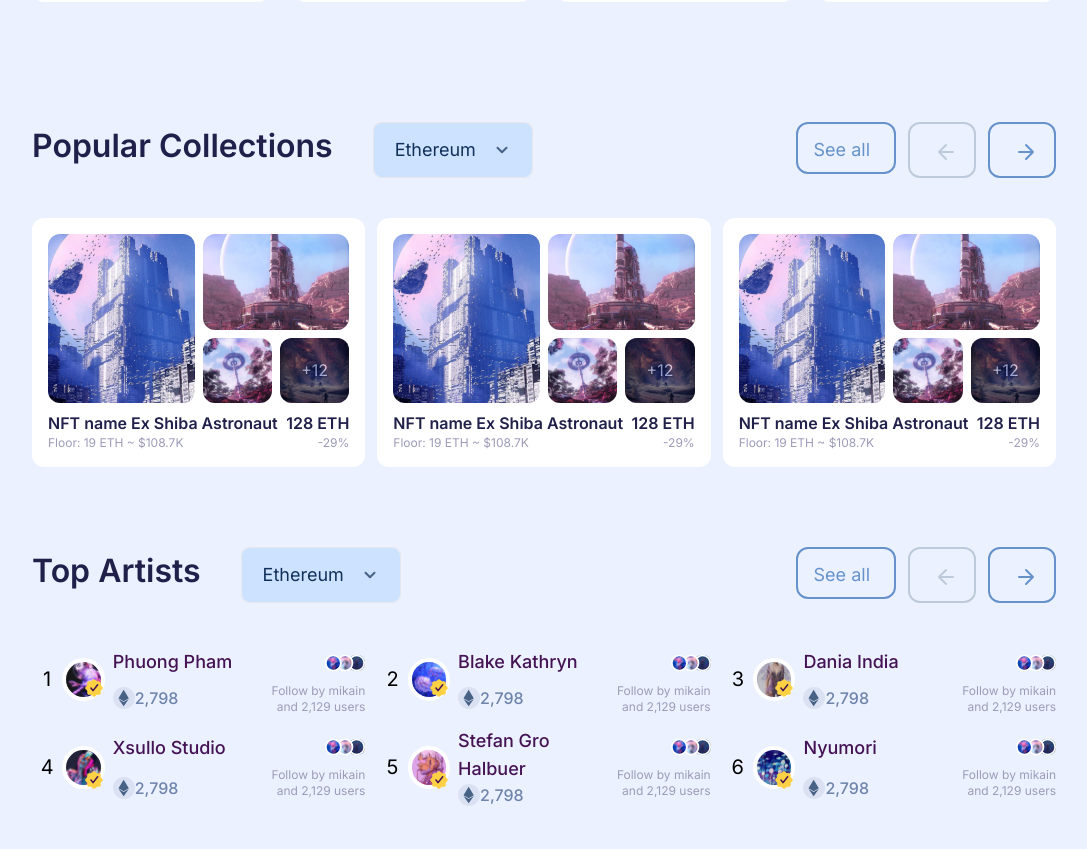
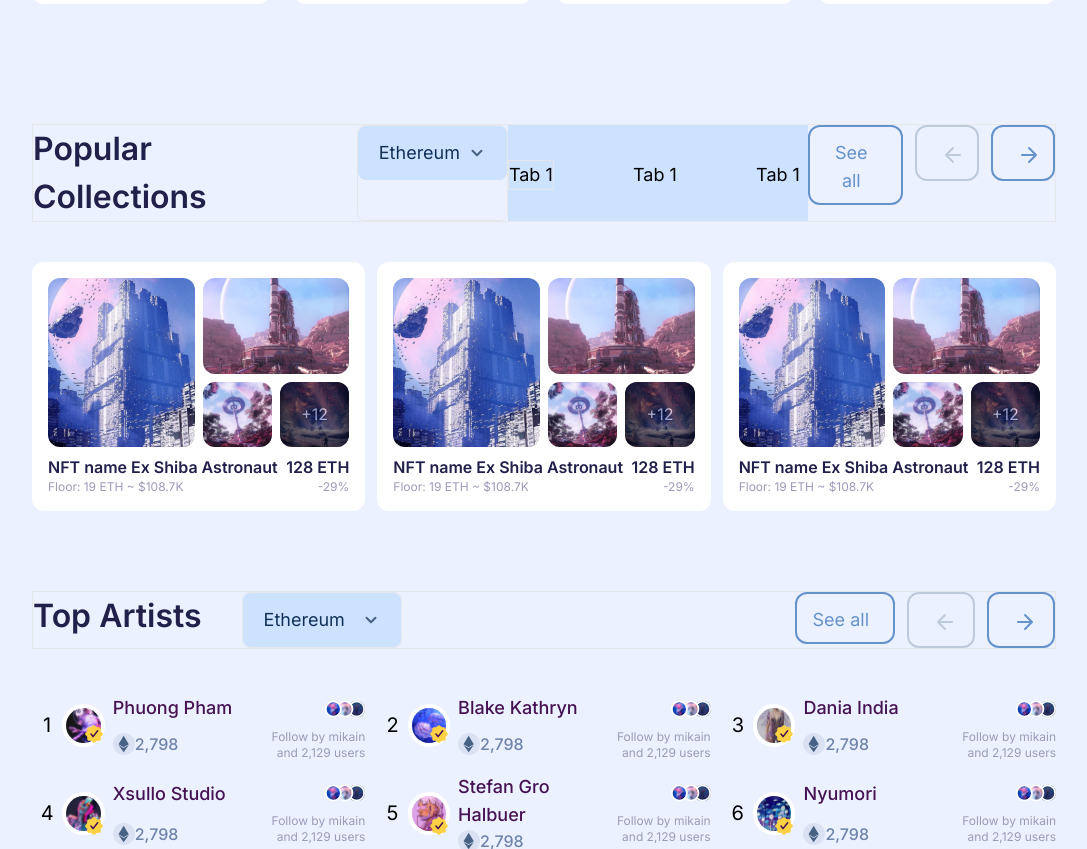
Before and after one commit to khadijafatima409/MY-NFT, a Next.js app: page / in a window 1280 px wide. Shown: the part 1281-2130 px from the top of the page, without its empty margins (96-1183 px from the left). Built offline with nearby package versions, Linux system fonts and the light colour scheme.

Commit message:
implemented custom tabs

```diff
--- a/src/components/Collections.tsx
+++ b/src/components/Collections.tsx
@@ -5,11 +5,16 @@ import image1 from "../../public/collections/img1.svg";
 import image2 from "../../public/collections/img2.svg";
 import image3 from "../../public/collections/img3.svg";
 import image4 from "../../public/collections/img4.svg";
-import CollectionsHeader from "./CollectionsHeader";
+import CustomTabs from "./CustomTabs";
+
 const Collections = () => {
   return (
     <div className="w-[80%] mx-auto ">
-      <CustomHeader title="Popular Collections" className="text-blue" />
+      <CustomHeader
+        title="Popular Collections"
+        className="text-blue"
+        tabs={<CustomTabs label1="Tab 1" label2="Tab 2" label3="Tab 3" />}
+      />
       {/* <CollectionsHeader title="Popular Collections" className="text-blue" /> */}
       <div className="max-w-full pt-10 pb-20 grid grid-cols-1 md:grid-cols-2 lg:grid-cols-3 gap-3">
         {COLLECTION_CARD.map((element) => {
--- a/src/components/CustomHeader.tsx
+++ b/src/components/CustomHeader.tsx
@@ -7,11 +7,12 @@ import CustomSelect from "./CustomSelect";
 interface CustomHeaderProps {
   title: string;
   className: string;
+  tabs: React.ReactNode;
 }
-const CustomHeader = ({ title, className }: CustomHeaderProps) => {
+const CustomHeader = ({ title, className, tabs }: CustomHeaderProps) => {
   return (
     <div>
-      <div className="flex  justify-between">
+      <div className="flex  justify-between border">
         <div className="flex gap-10">
           <h1 className={`text-[32px] font-semibold ${className} `}>{title}</h1>
           <CustomSelect
@@ -19,6 +20,7 @@ const CustomHeader = ({ title, className }: CustomHeaderProps) => {
             items={["Ethereum", "Coin1", "Coin2"]}
           />
         </div>
+        {tabs && <div className="">{tabs}</div>}
         <div className=" flex gap-3">
           <CustomButton
             btnText="See all"
--- a/src/components/CustomTabs.tsx
+++ b/src/components/CustomTabs.tsx
@@ -3,6 +3,7 @@ import React from "react";
 import Box from "@mui/material/Box";
 import Tabs from "@mui/material/Tabs";
 import Tab from "@mui/material/Tab";
+import CustomButton from "./CustomButton";
 interface CustomTabsProps {
   label1: string;
   label2: string;
@@ -15,13 +16,25 @@ const CustomTabs = ({ label1, label2, label3 }: CustomTabsProps) => {
     setValue(newValue);
   };
   return (
-    <Box sx={{ height: "50px", width: "30%", bgcolor: "#CDE2FE" }}>
-      <Tabs value={value} onChange={handleChange} centered>
-        <Tab label={label1} />
-        <Tab label={label2} />
-        <Tab label={label3} />
-      </Tabs>
-    </Box>
+    // <Box
+    //   sx={{
+    //     height: "50px",
+    //     width: "30%",
+    //     bgcolor: "#CDE2FE",
+    //     border: "1px solid",
+    //   }}
+    // >
+    //   <Tabs value={value} onChange={handleChange} centered>
+    //     <Tab label={label1} />
+    //     <Tab label={label2} />
+    //     <Tab label={label3} />
+    //   </Tabs>
+    // </Box>
+    <div className="bg-aqua flex justify-between items-center h-full w-[300px]">
+      <CustomButton btnText="Tab 1" btnTextClassName=" border" />
+      <CustomButton btnText="Tab 1" />
+      <CustomButton btnText="Tab 1" />
+    </div>
   );
 };
 
```
